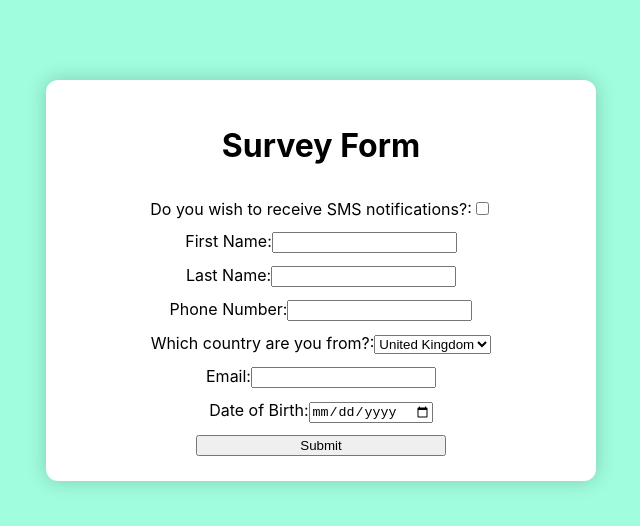
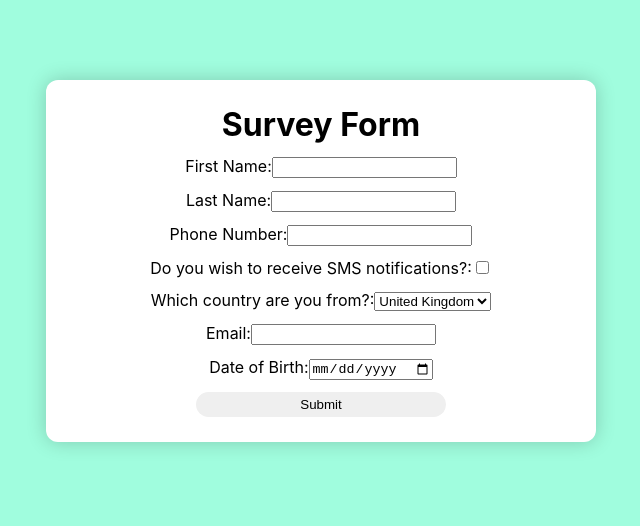
Before and after one commit to cbongard90/myreactform, a React (Create React App) app: page / in a window 1280 px wide. Shown: the top 526 px of the page, without its empty margins (319-959 px from the left). Built offline with nearby package versions, Linux system fonts and the light colour scheme.

Commit message:
handling all the error messages

```diff
--- a/src/components/Form.js
+++ b/src/components/Form.js
@@ -11,10 +11,46 @@ class Form extends React.Component {
       email: "",
       country: "",
       dateOfBirth: "",
+      statusMessage: "",
+      showStatusMessage: false,
+      showFirstNameError: false,
+      showLastNameError: false,
+      showEmailError: false,
+      emailErrorMessage: "",
+      showDateOfBirthError: false,
+      dateOfBirthErrorMessage: "",
+      showPhoneNumberError: false,
+      phoneNumberErrorMessage: ""
     };
 
     this.handleInputChange = this.handleInputChange.bind(this);
   }
+
+  emailRegex = new RegExp(/^(([^<>()[\]\\.,;:\s@"]+(\.[^<>()[\]\\.,;:\s@"]+)*)|(".+"))@((\[[0-9]{1,3}\.[0-9]{1,3}\.[0-9]{1,3}\.[0-9]{1,3}])|(([a-zA-Z\-0-9]+\.)+[a-zA-Z]{2,}))$/);
+  phoneRegex = new RegExp(/^\+?(\d{2}-?\d{3}-?\d{3}-?\d{3}|(\d{3} \d{8}))/);
+
+  handleDateOfBirthBlur = (event) => {
+    if (event.target.value === '') {
+      this.setState({ showDateOfBirthError: true, dateOfBirthErrorMessage: 'Date of birth is required' });
+    } else if (this.calculateAge(event.target.value) < 16) {
+      this.setState({ showDateOfBirthError: true, dateOfBirthErrorMessage: 'You must be over 16' });
+    } else {
+      this.setState({ showDateOfBirthError: false });
+    }
+  }
+
+  calculateAge = (dateOfBirth) => {
+    const today = new Date();
+    const birthDate = new Date(dateOfBirth);
+    let age = today.getFullYear() - birthDate.getFullYear();
+    const m = today.getMonth() - birthDate.getMonth();
+    if (m < 0 || (m === 0 && today.getDate() < birthDate.getDate())) {
+      age--;
+    }
+    return age;
+  }
+
+
 
   handleInputChange(event) {
     console.log(event.target.type);
@@ -22,14 +58,63 @@ class Form extends React.Component {
     const value = target.type === 'checkbox' ? target.checked : target.value;
     const name = target.name;
 
+    if (target.type === 'date') {
+      if (event.target.value === '') {
+        this.setState({ showDateOfBirthError: true, dateOfBirthErrorMessage: 'Date of birth is required' });
+      } else if (this.calculateAge(event.target.value) < 16) {
+        this.setState({ showDateOfBirthError: true, dateOfBirthErrorMessage: 'You must be over 16' });
+      } else {
+        this.setState({ showDateOfBirthError: false });
+      }
+    }
+
     this.setState({
       [name]: value
     });
   }
 
+  handleFirstNameBlur = (event) => {
+    if (event.target.value === '') {
+      this.setState({ showFirstNameError: true });
+    } else {
+      this.setState({ showFirstNameError: false });
+    }
+  }
+
+  handleLastNameBlur = (event) => {
+    if (event.target.value === '') {
+      this.setState({ showLastNameError: true });
+    } else {
+      this.setState({ showLastNameError: false });
+    }
+  }
+
+  handleEmailBlur = (event) => {
+    if (event.target.value === '') {
+      this.setState({ showEmailError: true, emailErrorMessage: 'Email is required' });
+    } else if (!this.emailRegex.test(event.target.value)) {
+      this.setState({ showEmailError: true, emailErrorMessage: 'Email is invalid' });
+    } else {
+      this.setState({ showEmailError: false, emailErrorMessage: '' });
+    }
+  }
+
+  handlePhoneBlur = (event) => {
+    if (event.target.value === '') {
+      this.setState({ showPhoneNumberError: true, phoneNumberErrorMessage: 'Email is required' });
+    } else if (!this.emailRegex.test(event.target.value)) {
+      this.setState({ showPhoneNumberError: true, phoneNumberErrorMessage: 'Email is invalid' });
+    } else {
+      this.setState({ showPhoneNumberError: false, phoneNumberErrorMessage: '' });
+    }
+  }
+
+
+
   // create an async function to handle the form submission
   handleSubmit = async (event) => {
     event.preventDefault();
+    this.setState({ statusMessage: "", showStatusMessage: false });
     // destructure the state
     const { smsConsent, firstName, lastName, email, country, phoneNumber, dateOfBirth } = this.state;
     console.log(dateOfBirth);
@@ -41,7 +126,8 @@ class Form extends React.Component {
         "email": email,
         "phone_number": phoneNumber,
         "sms_consent": smsConsent,
-        "country": country
+        "country": country,
+        "date_of_birth": dateOfBirth
       }
     };
     // send the data to the server
@@ -52,8 +138,10 @@ class Form extends React.Component {
       },
       body: JSON.stringify(data)
     });
-    // get the response from the server
+    // get the response from the server and handle in case of error
     const body = await response.json();
+    // prevent an error if the API is not running
+
 
     if (response.status !== 200) {
       console.log("error");
@@ -62,44 +150,71 @@ class Form extends React.Component {
     }
     // log the response to the console
     console.log(body);
+    if (body.message) {
+      this.setState({ statusMessage: body.message, showStatusMessage: true });
+    } else if (body.detail) {
+      this.setState({ statusMessage: body.detail, showStatusMessage: true });
+    } else {
+      this.setState({ statusMessage: "success", showStatusMessage: true });
+    }
+
   }
 
   render() {
     return (
       <form onSubmit={this.handleSubmit} className="form">
         <h1>Survey Form</h1>
+        <div className="form-row">
+          <label htmlFor="firstName">
+            First Name:
+          </label>
+          <input
+            name="firstName"
+            type="text"
+            value={this.state.firstName}
+            onChange={this.handleInputChange}
+            onBlur={this.handleFirstNameBlur}
+            />
+            {
+            this.state.showFirstNameError && <p>Name can't be blank</p>
+            }
+
+        </div>
+        <div className="form-row">
+          <label>
+            Last Name:
+            <input
+              name="lastName"
+              type="text"
+              value={this.state.lastName}
+              onChange={this.handleInputChange}
+              onBlur={this.handleLastNameBlur}
+              />
+          </label>
+          {
+            this.state.showLastNameError && <p>Name can't be blank</p>
+          }
+        </div>
+
+        <label>
+          Phone Number:
+          <input
+            name="phoneNumber"
+            type="text"
+            value={this.state.phoneNumber}
+            onChange={this.handleInputChange}
+            onBlur={this.handlePhoneNumberBlur}
+          />
+        </label>
+
         <label>
           Do you wish to receive SMS notifications?:
           <input
             name="smsConsent"
             type="checkbox"
             checked={this.state.smsConsent}
-            onChange={this.handleInputChange} />
-        </label>
-        <label>
-          First Name:
-          <input
-            name="firstName"
-            type="text"
-            value={this.state.firstName}
-            onChange={this.handleInputChange} />
-        </label>
-        <label>
-          Last Name:
-          <input
-            name="lastName"
-            type="text"
-            value={this.state.lastName}
-            onChange={this.handleInputChange} />
-        </label>
-
-        <label>
-          Phone Number:
-          <input
-            name="lastName"
-            type="text"
-            value={this.state.lastName}
-            onChange={this.handleInputChange} />
+            onChange={this.handleInputChange}
+          />
         </label>
 
         <label>
@@ -108,19 +223,26 @@ class Form extends React.Component {
             <option value="United Kingdom">United Kingdom</option>
             <option value="France">France</option>
             <option value="Germany">Germany</option>
-            <option value="Belgium">Coconut</option>
+            <option value="Belgium">Belgium</option>
             <option value="Italy">Italy</option>
           </select>
         </label>
 
+        <div className="form-row">
           <label>
             Email:
             <input
               name="email"
               type="email"
               value={this.state.email}
-            onChange={this.handleInputChange} />
+              onChange={this.handleInputChange}
+              onBlur={this.handleEmailBlur}
+              />
           </label>
+          {
+            this.state.showEmailError && <p>{this.state.emailErrorMessage}</p>
+          }
+        </div>
 
         <label>
           Date of Birth:
@@ -128,11 +250,18 @@ class Form extends React.Component {
             name="dateOfBirth"
             type="date"
             value={this.state.dateOfBirth}
-            onChange={this.handleInputChange} />
+            onChange={this.handleInputChange}
+            onBlur={this.handleDateOfBirthBlur}
+          />
+          {
+            this.state.showDateOfBirthError && <p>{this.state.dateOfBirthErrorMessage}</p>
+          }
         </label>
 
         <input id="submit" type="submit" value="Submit" />
-
+        {
+          this.state.statusMessage && <p>{this.state.statusMessage}</p>
+        }
       </form>
     );
   }
--- a/src/index.css
+++ b/src/index.css
@@ -8,6 +8,10 @@ body {
   background-color: rgb(160, 253, 222);
   -webkit-font-smoothing: antialiased;
   -moz-osx-font-smoothing: grayscale;
+}
+
+h1,h2,h3,p {
+  margin: 0;
 }
 
 code {
--- a/src/style/form.css
+++ b/src/style/form.css
@@ -7,4 +7,8 @@
 .form #submit {
   width: 50%;
   margin-inline: auto;
+  border-radius: 50px;
+  border: 0px;
+  padding: 5px 12px;
+  cursor: pointer;
 }
```
Lines whose indentation alone changed are shown as unchanged.
